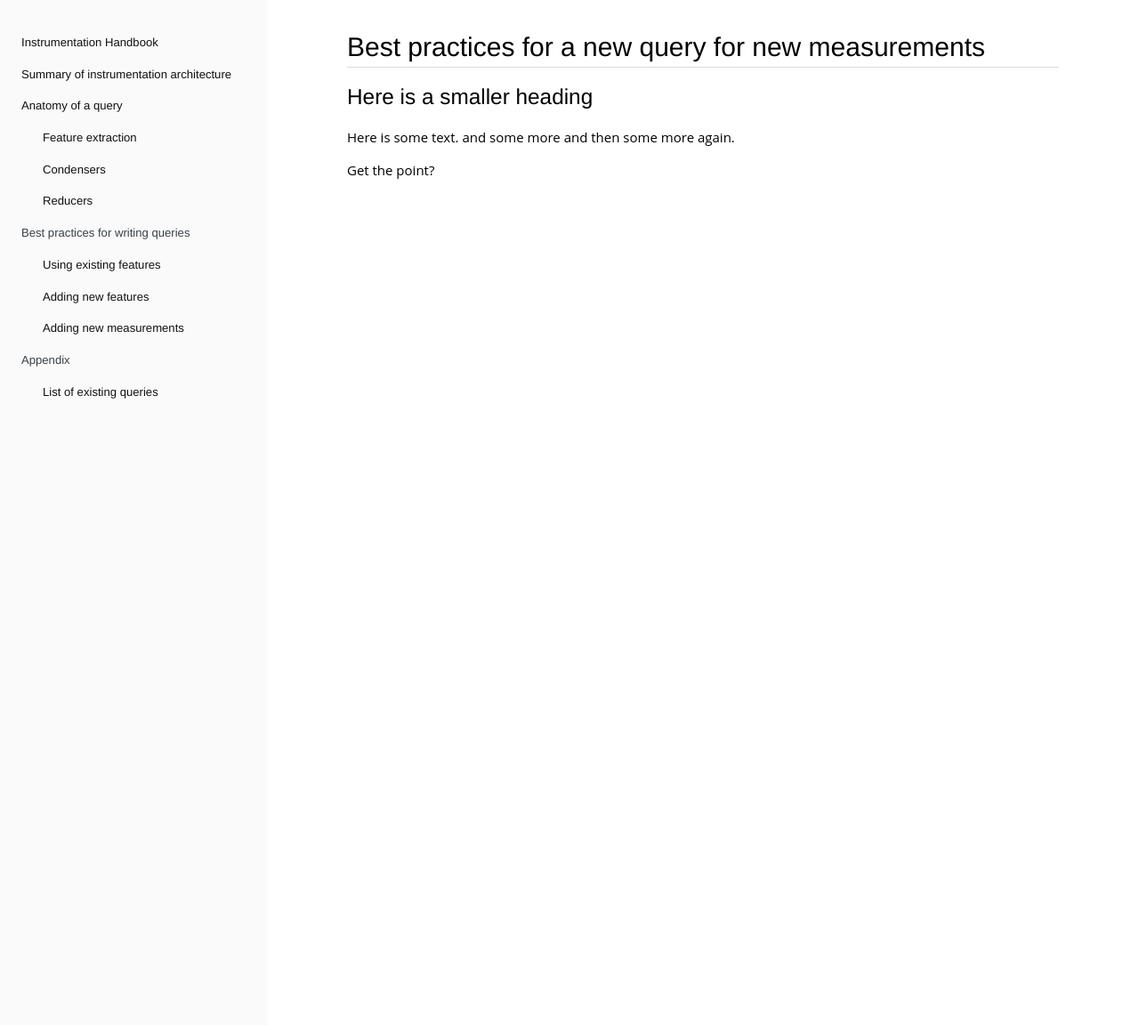
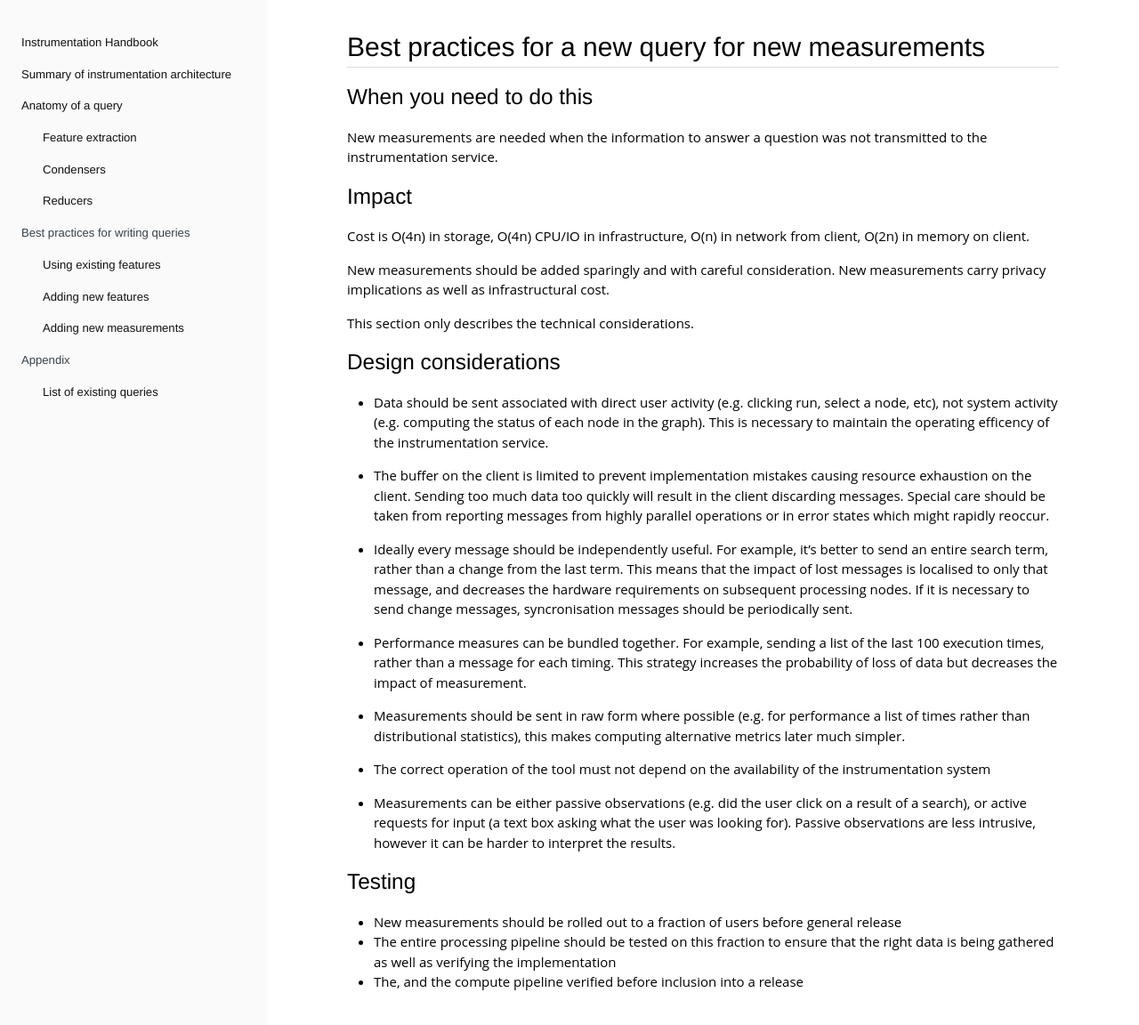
Before and after one commit to DynamoDS/Coulomb, a Jekyll site: the page built from docs/pages/04-writing-a-new-query/03-new-measurements.md, in a window 1280 px wide. Shown: the top 1152 px of the page at 89% size. Built offline with Jekyll 4.4.1, drawn with Linux system fonts in a browser that asks for light colours.

Commit message:
Design considerations for new measurements

```diff
--- a/docs/pages/04-writing-a-new-query/03-new-measurements.md
+++ b/docs/pages/04-writing-a-new-query/03-new-measurements.md
@@ -4,10 +4,37 @@ title: Best practices for a new query for new measurements
 permalink: /04-writing-a-new-query/03-new-measurements/
 ---
 
-## Here is a smaller heading
+## When you need to do this
 
-Here is some text.
-and some more
-and then some more again.
+New measurements are needed when the information to answer a question was not transmitted to the instrumentation service.
 
-Get the point?
+## Impact
+
+Cost is O(4n) in storage, O(4n) CPU/IO in infrastructure, O(n) in network from client, O(2n) in memory on client.
+
+New measurements should be added sparingly and with careful consideration. New measurements carry privacy implications as well as infrastructural cost.
+
+This section only describes the technical considerations.
+
+## Design considerations
+
+  - Data should be sent associated with direct user activity (e.g. clicking run, select a node, etc), not system activity (e.g. computing the status of each node in the graph). This is necessary to maintain the operating efficency of the instrumentation service.
+
+  - The buffer on the client is limited to prevent implementation mistakes causing resource exhaustion on the client. Sending too much data too quickly will result in the client discarding messages. Special care should be taken from reporting messages from highly parallel operations or in error states which might rapidly reoccur.
+
+  - Ideally every message should be independently useful. For example, it's better to send an entire search term, rather
+  than a change from the last term. This means that the impact of lost messages is localised to only that message, and decreases the hardware requirements on subsequent processing nodes. If it is necessary to send change messages, syncronisation messages should be periodically sent.
+
+  - Performance measures can be bundled together. For example, sending a list of the last 100 execution times, rather than a message for each timing. This strategy increases the probability of loss of data but decreases the impact of measurement.
+
+  - Measurements should be sent in raw form where possible (e.g. for performance a list of times rather than distributional statistics), this makes computing alternative metrics later much simpler.
+
+  - The correct operation of the tool must not depend on the availability of the instrumentation system
+
+  - Measurements can be either passive observations (e.g. did the user click on a result of a search), or active requests for input (a text box asking what the user was looking for). Passive observations are less intrusive, however it can be harder to interpret the results.
+
+## Testing
+
+ - New measurements should be rolled out to a fraction of users before general release
+ - The entire processing pipeline should be tested on this fraction to ensure that the right data is being gathered as well as verifying the implementation
+ - The, and the compute pipeline verified before inclusion into a release
```
